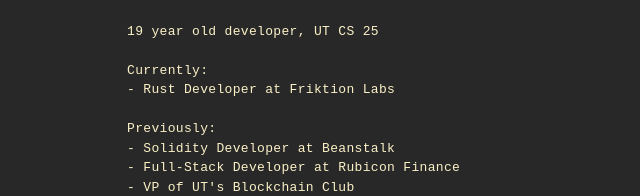
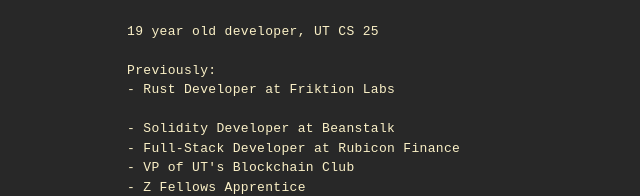
Before and after one commit to nathan-barry/next-js-site, a Next.js app: page / in a window 1280 px wide. Shown: the part 196-392 px from the top of the page, without its empty margins (185-825 px from the left). Built offline with nearby package versions, Linux system fonts and the light colour scheme; no server answers.

Commit message:
made friktion prev

```diff
--- a/components/Main.js
+++ b/components/Main.js
@@ -28,13 +28,11 @@
       <p>19 year old developer, UT CS 25</p>
       <br></br>
 
-      <p>Currently:</p>
+      <p>Previously:</p>
       <Link href="https://friktion.fi/">
         <p className="hover:text-hover">- Rust Developer at Friktion Labs</p>
       </Link>
       <br></br>
-
-      <p>Previously:</p>
       <Link href="https://bean.money/">
         <p className="hover:text-hover">- Solidity Developer at Beanstalk</p>
       </Link>
```
